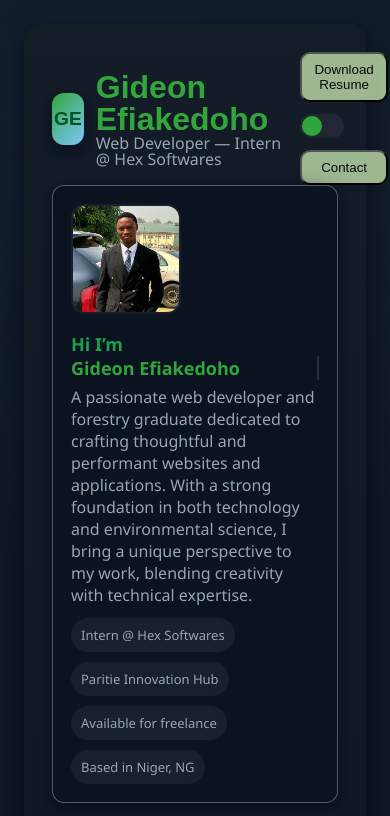
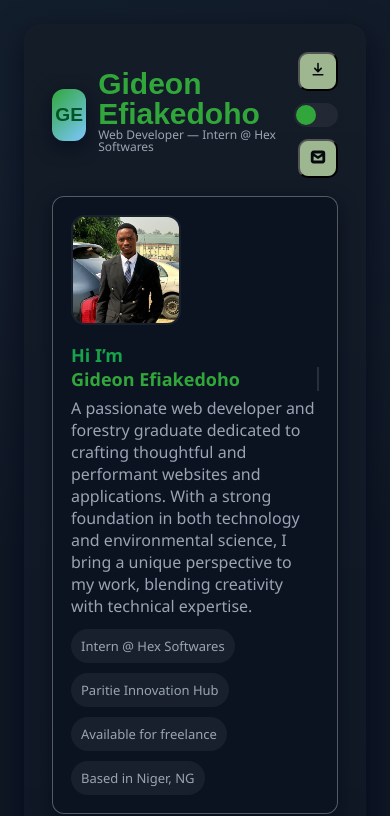
Before and after one commit to JeruH-dev/HexSoftwares_Portfolio, a plain HTML site: page index.html in a window 390 px wide. Shown: the top 816 px of the page. Drawn offline with Linux system fonts and the light colour scheme.

Commit message:
Updated the the top-margin between .header and .hero section
Add SVG Icons to .controls button, and media querry display only icons on mobile view.

Changed Socials buttons to SVG Icons

```diff
--- a/index.html
+++ b/index.html
@@ -28,7 +28,12 @@
 
 
                 <div class="controls">
-                    <button class="btn" id="download-resume" src="G E Resume.pdf">Download Resume</button>
+                                        <button class="btn" id="download-resume" src="G E Resume.pdf">
+                                            <span class="btn-icon" aria-label="Download Resume">
+                                                <svg xmlns="http://www.w3.org/2000/svg" width="20" height="20" viewBox="0 0 20 20" fill="none"><path d="M10 2v10m0 0l-4-4m4 4l4-4M4 16h12" stroke="currentColor" stroke-width="2" stroke-linecap="round" stroke-linejoin="round"/></svg>
+                                            </span>
+                                            <span class="btn-text">Download Resume</span>
+                                        </button>
                     <div class="switch">
                         <label class="row" title="Toggle theme">
                             <input type="checkbox" id="theme-toggle">
@@ -38,7 +43,12 @@
                             <span class="hide-mobile muted">Dark / Light</span>
                         </label>
                     </div>
-                    <button class="btn" id="contact-me">Contact</button>
+                                        <button class="btn" id="contact-me">
+                                            <span class="btn-icon" aria-label="Contact">
+                                                <svg xmlns="http://www.w3.org/2000/svg" width="20" height="20" viewBox="0 0 20 20" fill="none"><path d="M2 5.5A2.5 2.5 0 014.5 3h11A2.5 2.5 0 0118 5.5v9A2.5 2.5 0 0115.5 17h-11A2.5 2.5 0 012 14.5v-9zm1.5 0v.217l6.5 4.55 6.5-4.55V5.5a1 1 0 00-1-1h-11a1 1 0 00-1 1zm13 1.383l-6.5 4.55-6.5-4.55V14.5a1 1 0 001 1h11a1 1 0 001-1V6.883z" stroke="currentColor" stroke-width="2" stroke-linecap="round" stroke-linejoin="round"/></svg>
+                                            </span>
+                                            <span class="btn-text">Contact</span>
+                                        </button>
                 </div>
             </header>
             <main>
@@ -230,9 +240,16 @@
                                 <h4>Socials:</h4>
                                 <p class="muted">Feel free to connect with me on these platforms.</p>
                                 <div style="display:flex;gap:8px;margin-top:8px">
-                                    <a class="btn" href="https://github.com/JeruH-dev">GitHub</a>
-                                    <a class="btn"
-                                        href="https://www.linkedin.com/in/gideon-efiakedoho-978493279/">LinkedIn</a>
+                                                                                                            <a class="btn" href="https://github.com/JeruH-dev">
+                                                                                                                <span class="btn-icon" aria-label="GitHub">
+                                                                                                                    <svg xmlns="http://www.w3.org/2000/svg" width="20" height="20" viewBox="0 0 24 24" fill="none"><path d="M12 2C6.477 2 2 6.484 2 12.012c0 4.425 2.865 8.18 6.839 9.504.5.092.682-.217.682-.483 0-.237-.009-.868-.013-1.703-2.782.605-3.37-1.342-3.37-1.342-.454-1.155-1.11-1.463-1.11-1.463-.908-.62.069-.608.069-.608 1.004.07 1.532 1.032 1.532 1.032.892 1.53 2.341 1.088 2.91.833.091-.647.35-1.088.636-1.339-2.221-.253-4.555-1.113-4.555-4.951 0-1.093.39-1.988 1.029-2.688-.103-.254-.446-1.272.098-2.65 0 0 .84-.27 2.75 1.025A9.564 9.564 0 0112 6.844c.85.004 1.705.115 2.504.337 1.909-1.295 2.747-1.025 2.747-1.025.546 1.378.202 2.396.1 2.65.64.7 1.028 1.595 1.028 2.688 0 3.847-2.337 4.695-4.566 4.944.359.309.678.92.678 1.855 0 1.338-.012 2.419-.012 2.747 0 .268.18.579.688.481C19.138 20.19 22 16.436 22 12.012 22 6.484 17.523 2 12 2z" fill="currentColor"/></svg>
+                                                                                                                </span>
+                                                                                                            </a>
+                                                                                                            <a class="btn" href="https://www.linkedin.com/in/gideon-efiakedoho-978493279/">
+                                                                                                                <span class="btn-icon" aria-label="LinkedIn">
+                                                                                                                    <svg xmlns="http://www.w3.org/2000/svg" width="20" height="20" viewBox="0 0 24 24" fill="none"><path d="M16.5 8A6.5 6.5 0 0123 14.5V21a1 1 0 01-1 1h-4a1 1 0 01-1-1v-5a2 2 0 00-4 0v5a1 1 0 01-1 1h-4a1 1 0 01-1-1v-6.5A6.5 6.5 0 017.5 8h9zM6 21a1 1 0 01-1-1v-9a1 1 0 011-1h4a1 1 0 011 1v9a1 1 0 01-1 1H6zm2-13a2 2 0 110-4 2 2 0 010 4z" fill="currentColor"/></svg>
+                                                                                                                </span>
+                                                                                                            </a>
                                 </div>
                             </div>
                         </div>
--- a/styles.css
+++ b/styles.css
@@ -103,14 +103,14 @@ header {
 .brand-text h1 {
   color: var(--accent);
   margin: 0;
-  font-size: 32px;
+  font-size: 30px;
   font-family: var(--sans);
   font-weight: 600;
 }
 
 .brand-text p {
-  margin: 0;
-  font-size: 16px;
+  margin: 0 0 8px 0;
+  font-size: 12px;
   color: var(--muted);
 }
 
@@ -121,7 +121,7 @@ header {
   gap: 12px;
 }
 .btn {
-  padding: 8px 12px;
+  padding: 6px 12px;
   border-radius: 10px;
   background: var(--muted-2);
   color: var(--btn);
@@ -172,7 +172,11 @@ header {
     display: none;
   }
     .controls {
-        display: grid;
+        display: flex;
+        justify-content: flex-end;
+        width: 100%;
+        flex-wrap: wrap;
+        flex-shrink: inherit;
     }
     .intro .type {
         max-width: 100vw;
@@ -188,6 +192,7 @@ header {
   background: linear-gradient(180deg,rgba(255, 255, 255, 0.02),
   transparent 30%), var(--card);
   border-radius: 14px;
+  margin: 18px 0 12px 0;
   border: 1px solid rgba(255, 255, 255, 0.03);
   display: flex;
   flex-direction: row;
@@ -582,3 +587,18 @@ input:checked + .toggle {
     align-items: center;
 }
 /* ===== End of styling ===== */
+
+@media (max-width: 600px) {
+  .controls .btn-text {
+    display: none;
+  }
+  .controls .btn-icon {
+    display: inline-block;
+    margin-right: 0;
+  }
+  .controls .btn {
+    padding: 8px;
+    min-width: 40px;
+    justify-content: center;
+  }
+}
```
